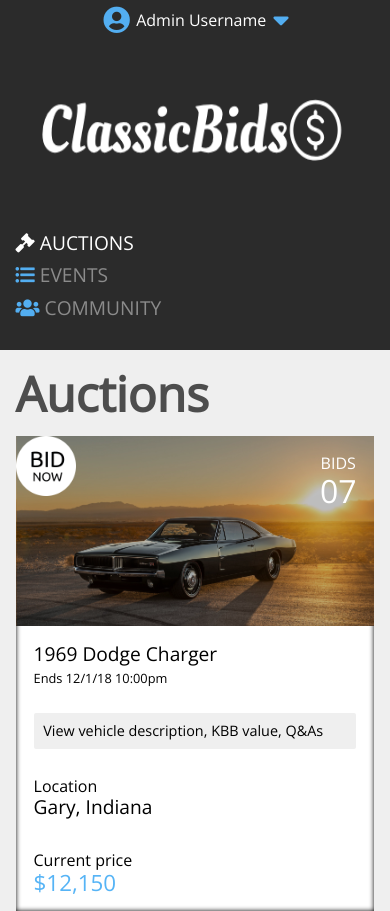
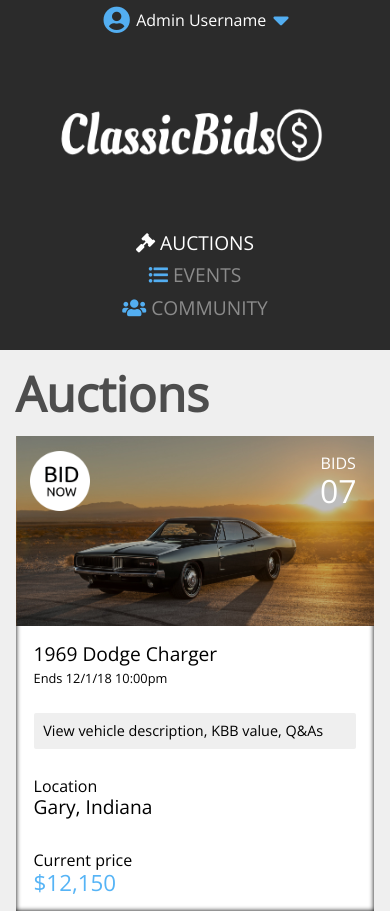
Before and after one commit to JustinTorrance/jt-comp-challenge-2.5, a plain HTML site: page index.html in a window 390 px wide. Shown: the top 911 px of the page. Drawn offline with nearby package versions, Linux system fonts and the light colour scheme.

Commit message:
Refactor

```diff
--- a/style.css
+++ b/style.css
@@ -20,7 +20,6 @@ ul {
   justify-content: space-between;
   margin-bottom: 20px;
   padding-left: 2%;
-  padding: 0;
   width: 50%;
 }
 
@@ -95,9 +94,9 @@ main {
   background-color: white;
   display: flex;
   flex-direction: column;
-  box-shadow:         inset 0 0 5px #000000;
   -moz-box-shadow:    inset 0 0 5px #000000;
   -webkit-box-shadow: inset 0 0 5px #000000;
+  box-shadow:         inset 0 0 5px #000000;
 }
 
 .img-article {
@@ -132,14 +131,14 @@ main {
 }
 
 .bid-now-img {
+  width: 60px;
   height: 60px;
   margin: 4%
-  width: 60px;
 }
 
 .bid-now-img:hover {
+  cursor: pointer;
   content: url(images/bid-hover.png);
-  cursor: pointer;
 }
 
 .model-article, .location-article, .price-article {
@@ -164,8 +163,8 @@ main {
 }
 
 .end-date {
+  font-weight: 300;
   font-size: .8rem;
-  font-weight: 300;
 }
 
 .description-div {
@@ -174,6 +173,7 @@ main {
   font-size: .9rem;
   font-weight: 300;
   padding: 3%;
+
 }
 
 .description-div:hover {
@@ -198,8 +198,8 @@ main {
       rgba(0, 0, 0, 0.25)
     ),
   url(images/buickgsx.jpg);
+  background-size: cover;
   background-position: center;
-  background-size: cover;
 }
 
 .img-article3 {
@@ -278,9 +278,9 @@ main {
 
 @media(max-width: 1000px) {
   ul {
-    align-items: flex-start;
     flex-direction: column;
     justify-content: space-around;
+    align-items: flex-start;
   }
 }
 
@@ -293,7 +293,6 @@ main {
   ul {
     font-size: 1.2rem;
   }
-
 }
 
 @media(max-width: 570px) {
@@ -308,7 +307,6 @@ main {
 }
 
 @media(max-width: 500px) {
-
   main {
     grid-row-gap: 20px;
   }
@@ -332,9 +330,9 @@ main {
 
   .logo {
     align-self: center;
-    height: 70px;
-    margin-top: 55px;
-    width: 310px;
+    margin-top: 65px;
+    height: 60px;
+    width: 270px;
   }
 
   .username-p {
@@ -342,9 +340,9 @@ main {
   }
 
   ul {
-    align-items: center;
     align-items: flex-start;
     width: 100%;
+    align-items: center;
   }
 
   li {
```
